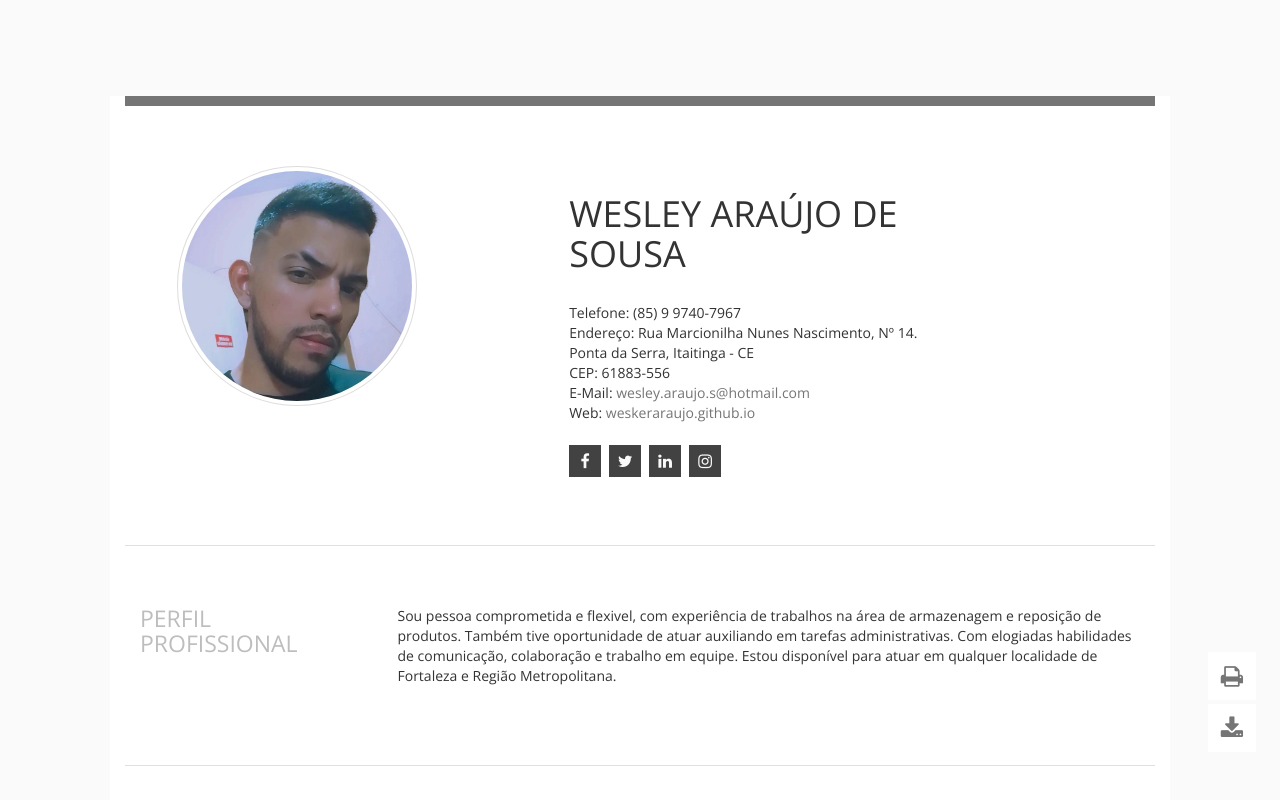
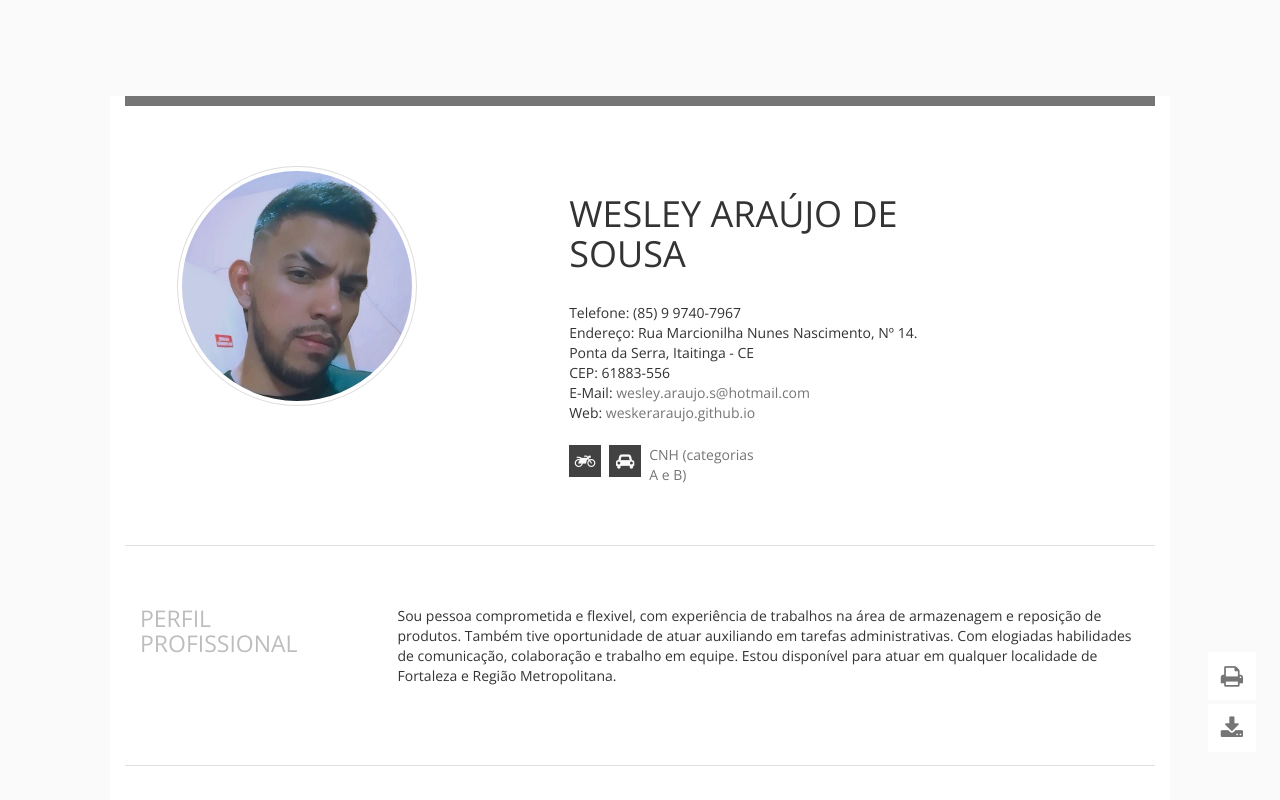
Before and after one commit to weskeraraujo/weskeraraujo.github.io, a plain HTML site: page index.html in a window 1280 px wide. Shown: the top 800 px of the page. Drawn offline with nearby package versions, Linux system fonts and the light colour scheme; some packages are replaced by stand-ins of ours; a script that the page names is missing.

Commit message:
inclusao informacoes cnh

```diff
--- a/index.html
+++ b/index.html
@@ -62,10 +62,13 @@ body{overflow:visible!important;}#loading{display:none !important;}</style>
           <span class="hidden-print">Web: <a href="https://weskeraraujo.github.io">weskeraraujo.github.io</a></span>
         </p>
         <div class="social-box">
-          <a href="htts://facebook.com" class="facebook-icon" target="_blank"><i class="fa fa-facebook"></i></a>
+          <a href="#" class="motorcycle-icon" target="_blank"><i class="fa fa-motorcycle"></i></a>
+          <a href="#" class="car-icon" target="_blank"><i class="fa fa-car"></i></a>
+          <a href="#">CNH (categorias A e B)</a>
+          <!--a href="htts://facebook.com" class="facebook-icon" target="_blank"><i class="fa fa-facebook"></i></a>
           <a href="https://twitter.com" class="twitter-icon" target="_blank"><i class="fa fa-twitter"></i></a>
           <a href="https://linkedin.com" class="linkedin-icon" target="_blank"><i class="fa fa-linkedin"></i></a>
-          <a href="https://instagram.com" class="instagram-icon" target="_blank"><i class="fa fa-instagram"></i></a>
+          <a href="https://instagram.com" class="instagram-icon" target="_blank"><i class="fa fa-instagram"></i></a-->
         </div>
       </div>
     </div>
```
